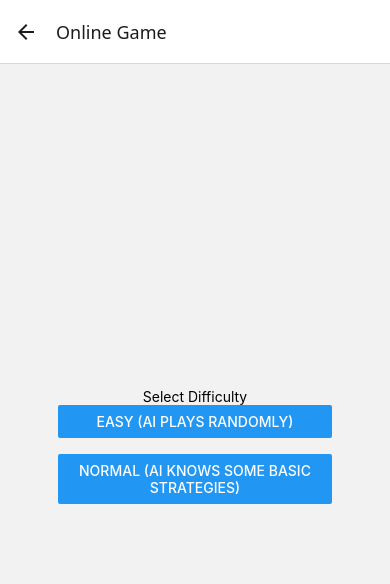
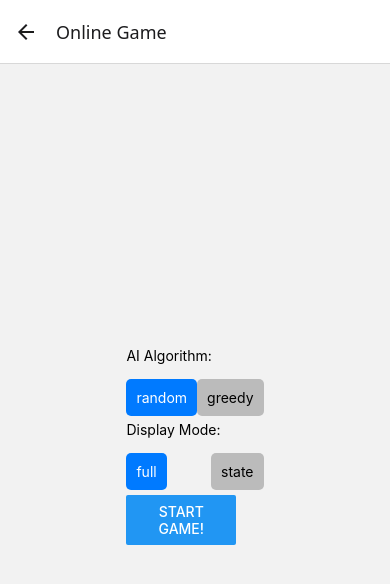
Before and after one commit to sdawzy/gongzhu, a React Native app in the folder GongzhuGUI/: screen /GameOnline in a window 390 px wide. Shown: the top 584 px of the page. Built offline with nearby package versions, Linux system fonts and the light colour scheme.

Commit message:
improved game start page

```diff
--- a/GongzhuGUI/src/pages/GameOnline.tsx
+++ b/GongzhuGUI/src/pages/GameOnline.tsx
@@ -1,5 +1,6 @@
 import React, { useState } from 'react';
-import { View, Text, Button, StyleSheet, Image } from 'react-native';
+import { View, Text, Button, StyleSheet, TouchableOpacity, Image } from 'react-native';
+// import { } from 'react-native-paper'
 import Card from '../components/Card';
 import Hand from '../components/Hand';
 import { CardInterface, PlayerInterface } from '../types';
@@ -9,22 +10,83 @@ import GameTable from '../components/GameTable';
 
 const GameOnline : React.FC = () => {
   const [gameStarted, setGameStarted] = useState<boolean>(false);
-  const [aiPolicy, setAiPolicy] = useState<String | null>(null);
+  const [aiPolicy, setAiPolicy] = useState<String | null>("random");
+  const [gameMode, setGameMode] = useState<String | null>("full");
 
   return (
     <View style={styles.container}>
-      {!aiPolicy ? (
+      {!gameStarted ? (
         // Select a AiPolicy
-        <View style={styles.container}>
-          <Text>Select Difficulty</Text>
-          <View style={styles.buttonContainer}>
-            <Button title="Easy (AI plays randomly)" onPress={() => setAiPolicy('random')} />
+        <View style={{ padding: 20 }}>
+          <Text>AI Algorithm:</Text>
+          <View style={{ flexDirection: "row", marginTop: 10, justifyContent: "space-between" }}>
+          {["random", "greedy"].map((option) => (
+            <TouchableOpacity
+              key={option}
+              onPress={() => setAiPolicy(option)}
+              style={{
+                flexDirection: "row",
+                alignItems: "center",
+                padding: 10,
+                backgroundColor: aiPolicy === option ? "#007AFF" : "#BBB",
+                borderRadius: 5,
+                marginVertical: 5,
+              }}
+            >
+              <Text style={{ color: aiPolicy === option ? "white" : "black" }}>
+                {option}
+              </Text>
+            </TouchableOpacity>
+          ))}
+          </View>
+          <Text>Display Mode:</Text>
+          <View style={{ flexDirection: "row", marginTop: 10, justifyContent: "space-between" }}>
+          {["full", "state"].map((option) => (
+            <TouchableOpacity
+              key={option}
+              onPress={() => setGameMode(option)}
+              style={{
+                flexDirection: "row",
+                alignItems: "center",
+                padding: 10,
+                backgroundColor: gameMode === option ? "#007AFF" : "#BBB",
+                borderRadius: 5,
+                marginVertical: 5,
+              }}
+            >
+              <Text style={{ color: gameMode === option ? "white" : "black" }}>
+                {option}
+              </Text>
+            </TouchableOpacity>
+          ))}
           </View>
           <View style={styles.buttonContainer}>
-              <Button title="Normal (AI knows some basic strategies)" onPress={() => setAiPolicy('greedy')} />
+              <Button title="Start Game!" onPress={() => setGameStarted(true)} />
           </View>
         </View>
+      //   <View style={styles.container}>
+      //     <Text>Select Difficulty</Text>
+      //     <View style={styles.buttonContainer}>
+      //       <Button title="Easy (AI plays randomly)" onPress={() => setAiPolicy('random')} />
+      //     </View>
+      //     <View style={styles.buttonContainer}>
+      //         <Button title="Normal (AI knows some basic strategies)" onPress={() => setAiPolicy('greedy')} />
+      //     </View>
+      //     <View style={styles.buttonContainer}>
+      //         <Button title="Expert (Not yet implemented)" />
+      //     </View>
+      //   </View>
 
+      // ) : !gameMode? (
+      //   <View style={styles.container}>
+      //     <Text>Select Game Mode</Text>
+      //     <View style={styles.buttonContainer}>
+      //       <Button title="Full " onPress={() => setGameMode('full')} />
+      //     </View>
+      //     <View style={styles.buttonContainer}>
+      //         <Button title="State Only" onPress={() => setGameMode('state')} />
+      //     </View>
+      //   </View>
       ) : (
         <GameTable
           initialPlayers={[]}
--- a/GongzhuGUI/src/pages/IndexPage.tsx
+++ b/GongzhuGUI/src/pages/IndexPage.tsx
@@ -1,7 +1,8 @@
-import React from 'react';
-import { View, Button, StyleSheet } from 'react-native';
+import React, { useState } from 'react';
+import { View, Button, StyleSheet, TouchableOpacity, Text } from 'react-native';
 
 export default function IndexPage({ navigation }) {
+  const [selectedOption, setSelectedOption] = useState("option1");
   return (
     <View style={styles.container}>
       {/* <View style={styles.buttonContainer}>
```
